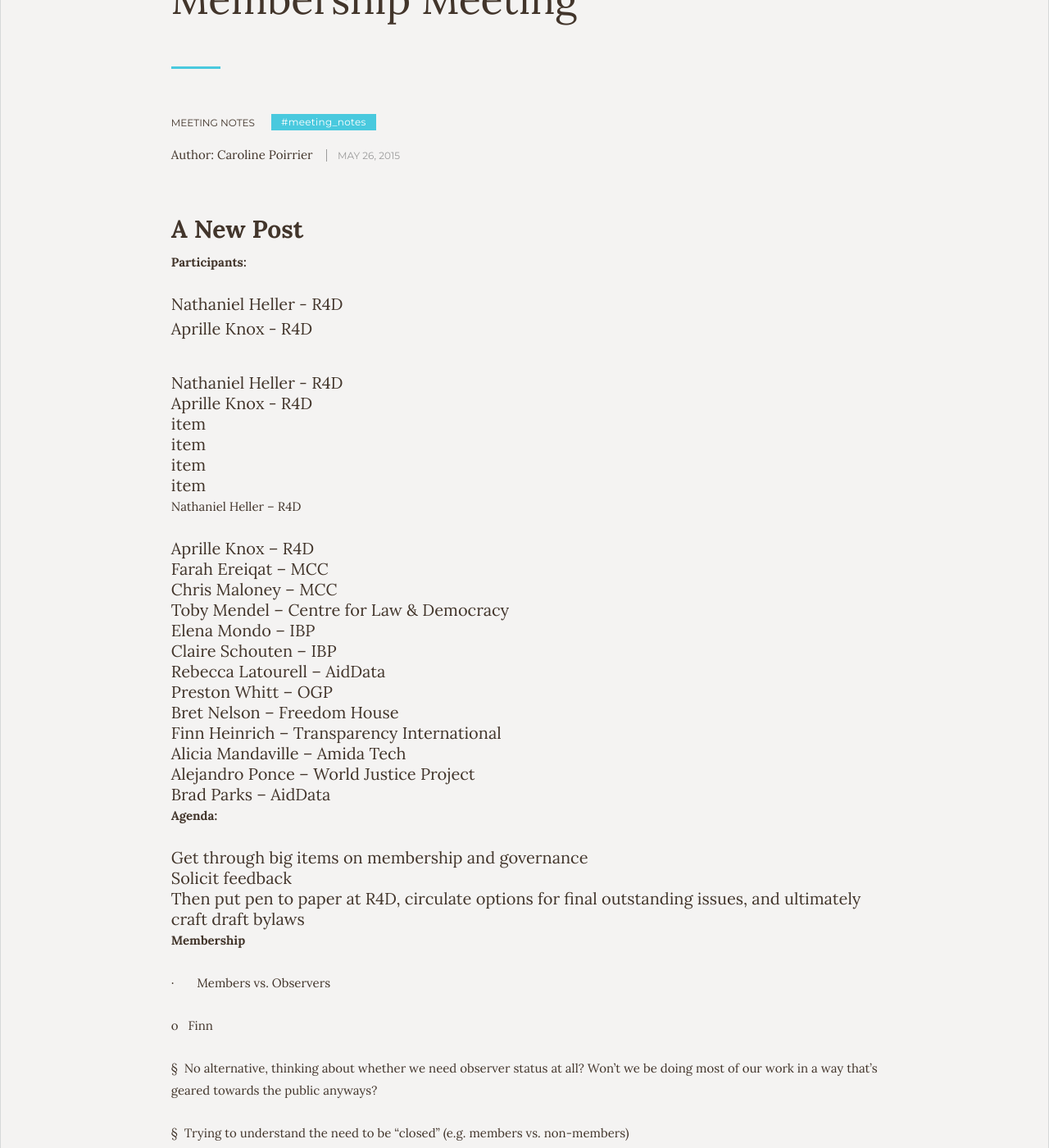
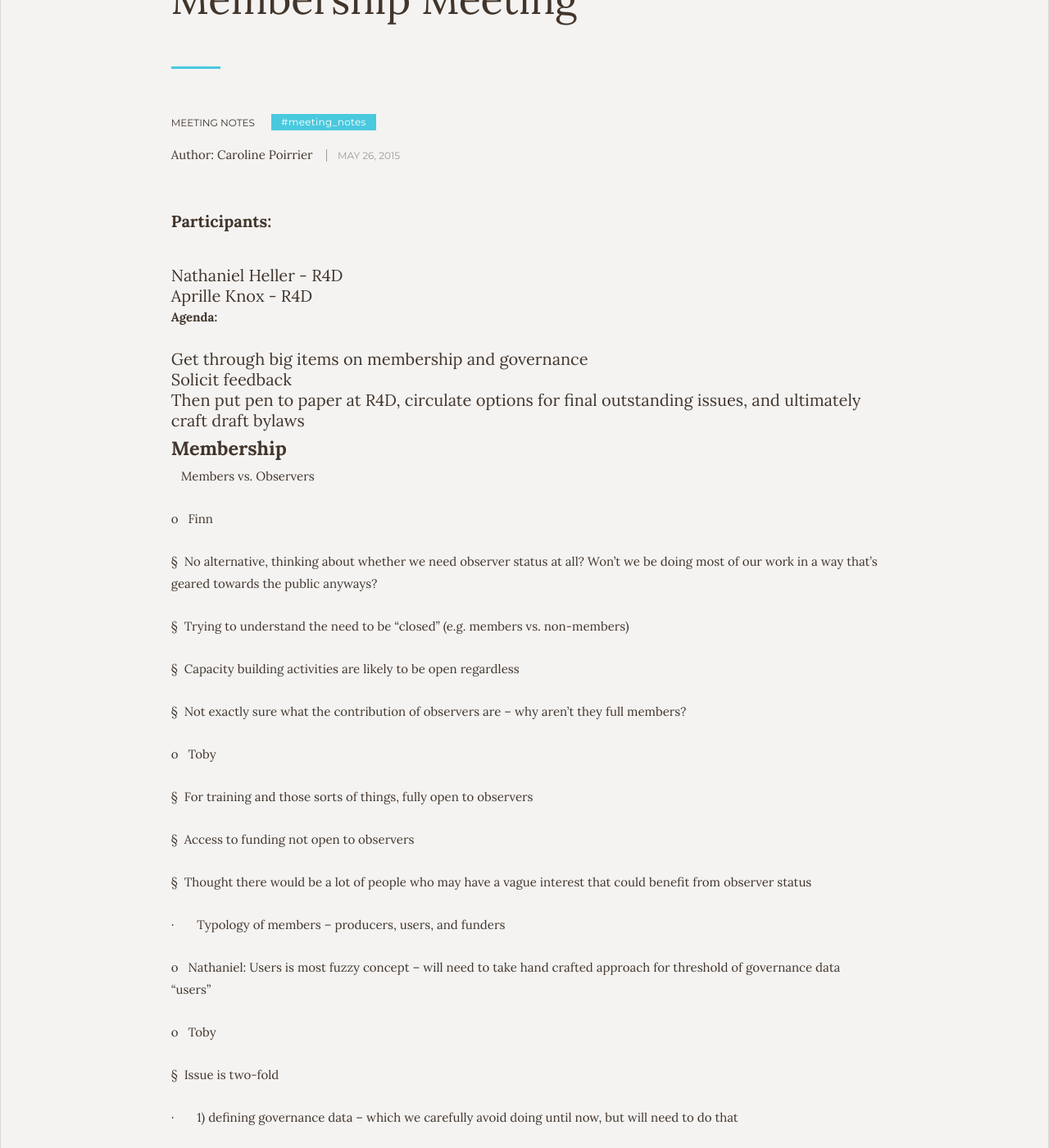
Before and after one commit to GovernanceDataAlliance/GDA-Dashboard, a Jekyll site: the page built from blog/_posts/2016-02-25-governance-an-membership-meeting.md, in a window 1280 px wide and 1400 px high, scrolled down 296 px. Shown: the whole window at 82% size. Built offline with Jekyll 4.4.1, drawn with Linux system fonts in a browser that asks for light colours.

Commit message:
Updated 2016-02-25-governance-an-membership-meeting.md

```diff
--- a/blog/_posts/2016-02-25-governance-an-membership-meeting.md
+++ b/blog/_posts/2016-02-25-governance-an-membership-meeting.md
@@ -10,42 +10,10 @@
 ---
 
 
-
-
-
-## A New Post
-
 **Participants:**
 
 * Nathaniel Heller - R4D
 * Aprille Knox - R4D
-
-
-
-- Nathaniel Heller - R4D
-- Aprille Knox - R4D
-- item
-- item
-- item
-- item
-
-
-
-Nathaniel Heller – R4D
-  + Aprille Knox – R4D
-  + Farah Ereiqat – MCC
-  + Chris Maloney – MCC
-  + Toby Mendel – Centre for Law & Democracy
-  + Elena Mondo – IBP
-  + Claire Schouten – IBP
-  + Rebecca Latourell – AidData
-  + Preston Whitt – OGP
-  + Bret Nelson – Freedom House
-  + Finn Heinrich – Transparency International
-  + Alicia Mandaville – Amida Tech
-  + Alejandro Ponce – World Justice Project
-  + Brad Parks – AidData
-
 
 **Agenda:**
 + Get through big items on membership and
@@ -54,9 +22,8 @@
 + Then put pen to paper at R4D, circulate options
 for final outstanding issues, and ultimately craft draft bylaws
 
-**Membership**
+### **Membership**
 
-·
 Members vs. Observers
 
 o
```
